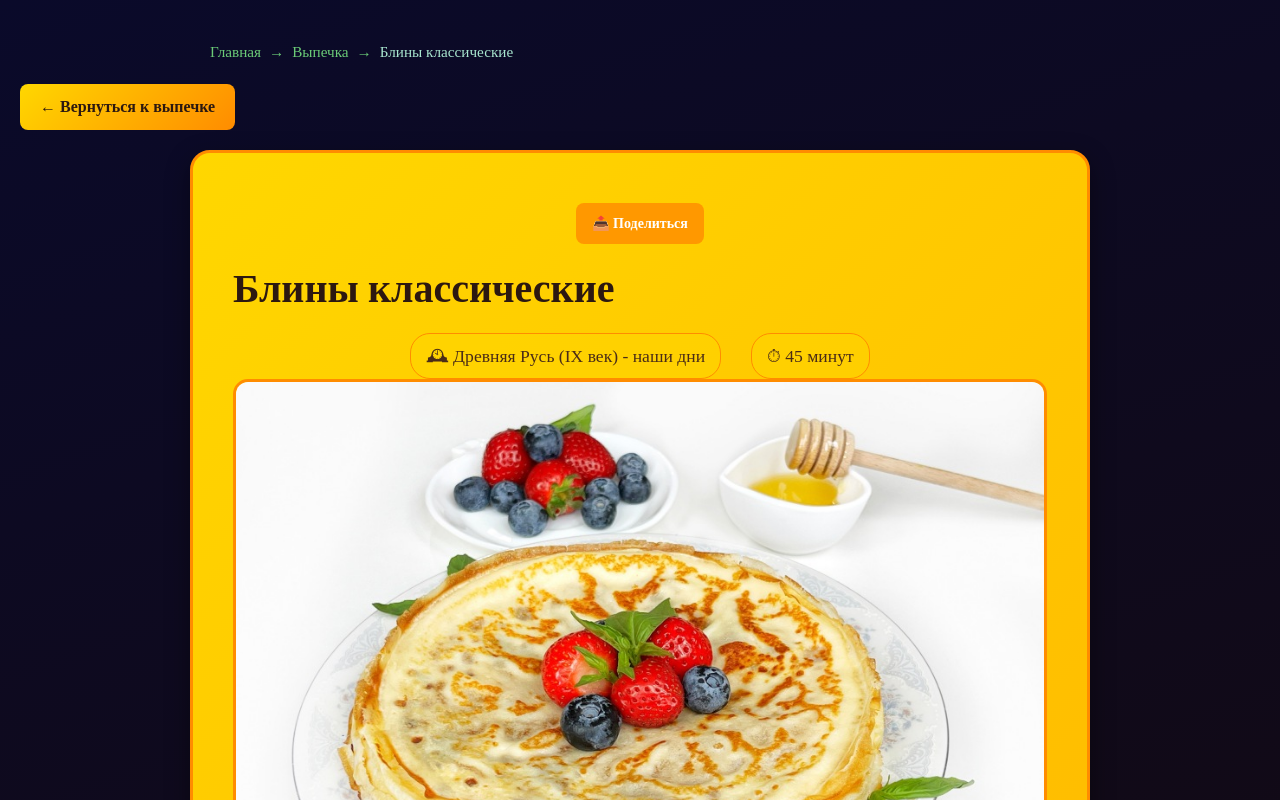
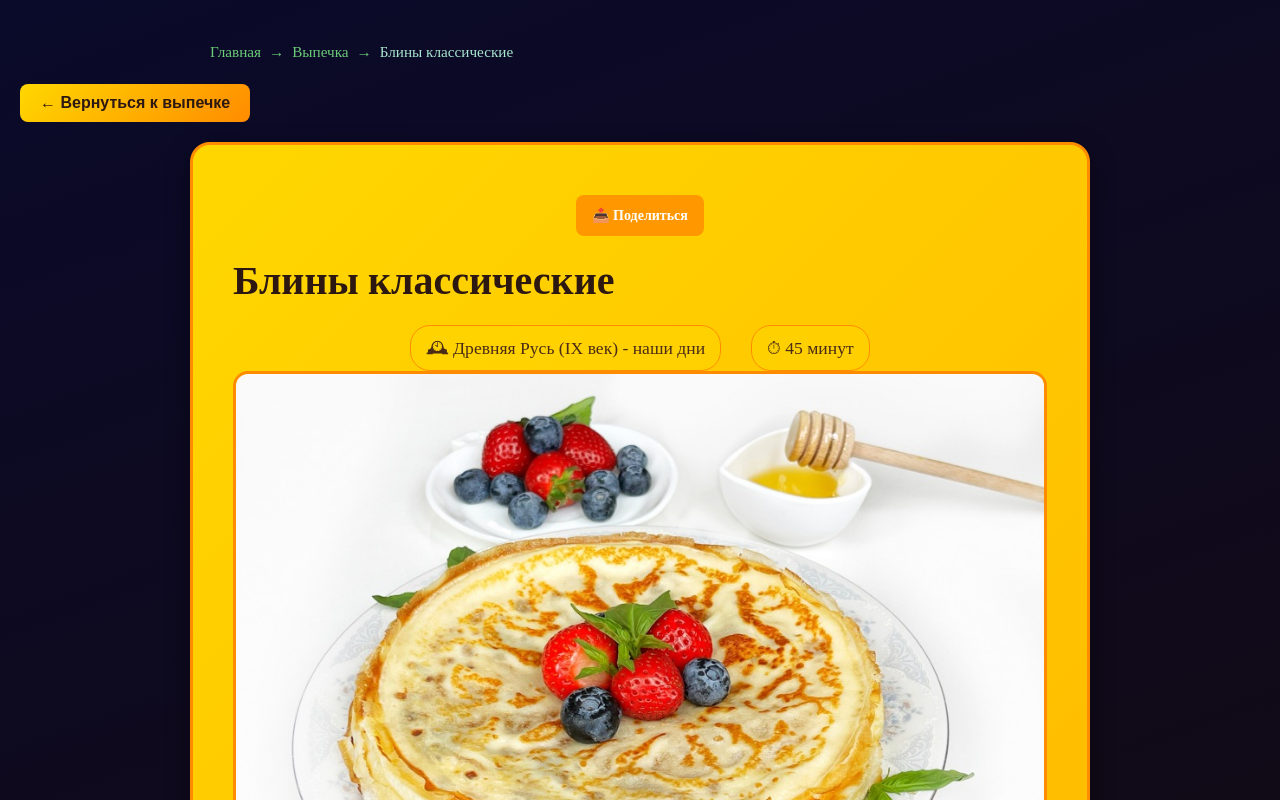
Before and after one commit to svideoproekt-ship-it/russka-kuhnya-9551, a React (Vite) app: page /category/baking in a window 1280 px wide. Both pictures are taken after a click on the element 216 px from the left and 584 px from the top of the page. Shown: the top 800 px of the page. Built offline with nearby package versions, Linux system fonts and the light colour scheme; a web font is replaced by a local one.

Commit message:
Update BakingCategory.jsx

```diff
--- a/src/pages/BakingCategory.jsx
+++ b/src/pages/BakingCategory.jsx
@@ -37,9 +37,18 @@ function BakingCategory() {
           categoryPath="/category/baking"
         />
 
-        <Link to="/category/baking" className="back-button" style={{ textDecoration: 'none', display: 'inline-block' }}>
+        <button
+  onClick={() => window.location.href = '/category/baking'}
+  className="back-button"
+  style={{
+    position: 'relative',
+    zIndex: 1000,
+    cursor: 'pointer',
+    pointerEvents: 'auto'
+  }}
+>
   ← Вернуться к выпечке
-</Link>
+</button>
         <div className="recipe-detail">
           <div className="recipe-header">
             <ShareButtons title={selectedRecipe.name} />
```
